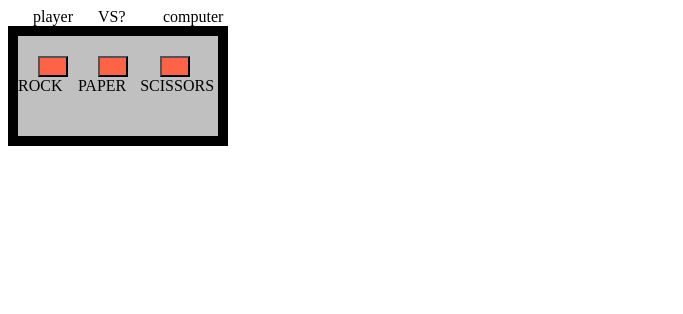
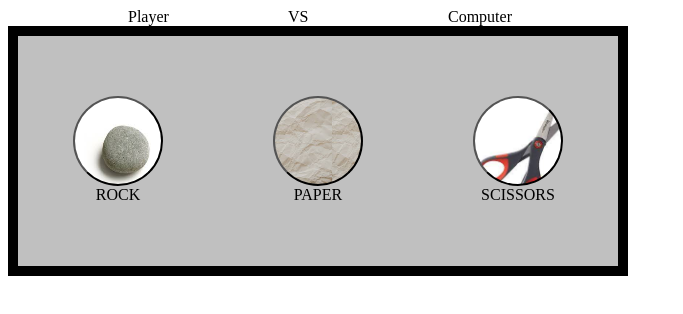
Before and after one commit to JD1696/rockpaper, a plain HTML site: page index.html in a window 1280 px wide. Shown: the whole page, without its empty margins (0-683 px from the left). Drawn offline with Linux system fonts and the light colour scheme.

Commit message:
audio update

```diff
--- a/index.html
+++ b/index.html
@@ -9,13 +9,13 @@
 
 <div class="head">
         <div class="eye">
-                player
+                Player
         </div>
         <div class="eye">
-                VS?
+                VS
         </div>
         <div class="eye">
-                computer
+                Computer
         </div>
 </div>
 
--- a/rock.js
+++ b/rock.js
@@ -44,35 +44,16 @@ function compareFunction(){
 }
 
 
-console.log(1 === 1)
+const paperaudio = new Audio("paper.wav");
+const rockaudio = new Audio("rock.wav");
+const scissoraudio = new Audio("scissors.wav")
+
+//    function playAudio(url) {
+//      new Audio(url).play();
+//    }
 
 
 
-
-
-// function clickEvent1(){
-//      playerInput = "rock";
-//      console.log(playerInput);
-//      computerPlay();
-//      compareFunction()
-
-// }
-
-// function clickEvent2(){
-//      playerInput = "paper";
-//      console.log(playerInput);
-//      computerPlay();
-//      compareFunction()
-
-// }
-
-// function clickEvent3(){
-//      playerInput = "scissors";
-//      console.log(playerInput);
-//      computerPlay();
-//      compareFunction()
-
-// }
 
 const btn1 = document.querySelector("#b1")
 
@@ -90,7 +71,7 @@ btn1.addEventListener('click', () => {
      playerInput = "rock"
      computerPlay()
      compareFunction()
-
+     rockaudio.play()
 });
 
 
@@ -98,12 +79,14 @@ btn2.addEventListener('click', () => {
      playerInput = "paper"
      computerPlay()
      compareFunction()
+     paperaudio.play()
 });
 
 btn3.addEventListener('click', () => {
      playerInput = "scissors"
      computerPlay()
      compareFunction()
+     scissoraudio.play()
 });
 
 
--- a/style.css
+++ b/style.css
@@ -5,16 +5,18 @@
 
 .box{
     border: 10px solid black;
-    width:200px;
-    height:100px;
+    width:600px;
+    height:230px;
 
 
 }
 
 #b1,#b2,#b3{
     background-color: tomato;
-    margin-left: 20px;
-    width:30px;
+
+    width:90px;
+    height:90px;
+    border-radius: 50px;
 }
 .btn{
  background-color: silver;
@@ -28,14 +30,40 @@ justify-content: space-around;
 .bttn{
     margin-top:10%;
 
+    display:flex;
+    flex-direction: column;
+    align-items:center;
+
 }
 
 .head{
     display:flex;
-    width:220px;
+    width:600px;
     flex-direction: row;
     justify-content: space-evenly;
 }
 .eye{
     width:40px;
 }
+#textboxt{
+    text-align: center;
+    width:600px;
+}
+
+
+#b1{
+    background-image: url(rock.jpg);
+    background-size: 100px 100px;
+    background-repeat: no-repeat;
+}
+#b2{
+    background-image: url(paper.jpg);
+    background-size: contain;
+
+
+}
+#b3{
+    background-image: url(scissors.jpg);
+    background-size: 100px;
+
+}
```
Also changed, not shown: paper.jpg (added), rock.jpg (added), scissors.jpg (added), 3 other files.
